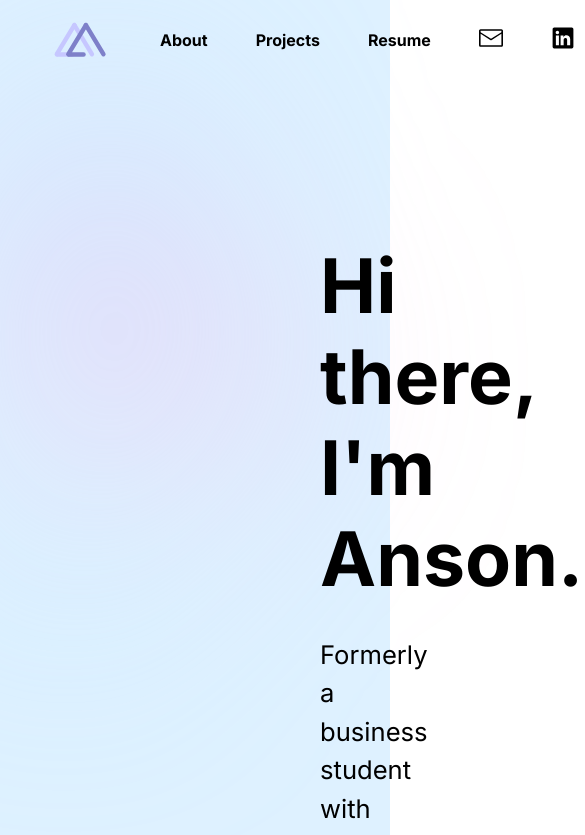
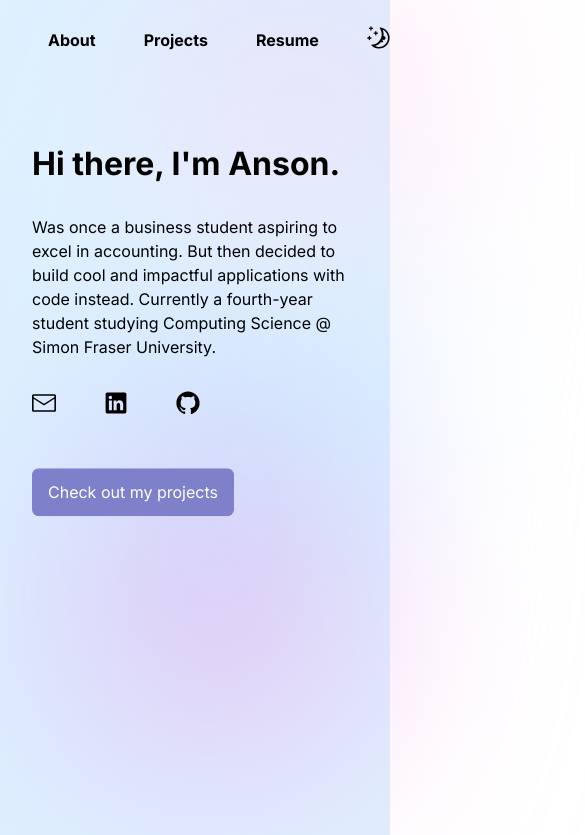
Before and after one commit to NsnGitHub/nsn-portfolio, a React (Vite) app: page / in a window 390 px wide. Shown: the top 835 px of the page, 585 px wide, since content can reach past the window. Built offline with nearby package versions, Linux system fonts and the light colour scheme.

Commit message:
started adding media queries to hero, lqb, contact components

```diff
--- a/src/components/Hero.tsx
+++ b/src/components/Hero.tsx
@@ -12,11 +12,14 @@ export default function Hero() {
       <main className={`hero ${theme === "light" ? "hero--light" : "hero--dark"}`}>
         <h1>Hi there, I'm Anson.</h1>
         <p>
-          Formerly a business student with dreams of conquering the accounting world... but decided to build cool
-          applications instead. Currently a fourth-year student studying Computing Science @ Simon Fraser University.
+          Was once a business student aspiring to excel in accounting. But then decided to build cool and impactful
+          applications with code instead. Currently a fourth-year student studying Computing Science @ Simon Fraser
+          University.
         </p>
         <Contact />
-        <button className="hero__button">Check out my projects</button>
+        <button className={`hero__button ${theme === "light" ? "hero__button--light" : "hero__button--dark"}`}>
+          Check out my projects
+        </button>
       </main>
     </>
   );
--- a/src/components/LiquidBackground-v2.tsx
+++ b/src/components/LiquidBackground-v2.tsx
@@ -18,6 +18,11 @@ type Circle = {
 const getCircleSize = () => {
   const windowSize = window.innerWidth;
   const circleWidth = Math.floor(windowSize / 4);
+
+  if (circleWidth < 175) {
+    return 175;
+  }
+
   return circleWidth;
 };
 
@@ -28,7 +33,7 @@ const generateRandomPosition = (sizeOfCircle: number) => {
 };
 
 const randomSpeedAndDirection = () => {
-  const randomSpeed = Math.random() + 1.5;
+  const randomSpeed = Math.random() + 0.65;
   const randomDirection = Math.random() > 0.5 ? 1 : -1;
   return randomSpeed * randomDirection;
 };
@@ -98,7 +103,7 @@ export default function LiquidBackgroundV2() {
 
   return (
     <div className={`lqb__container ${theme === "light" ? "lqb--light" : "lqb--dark"}`}>
-      <div className="lqb__blurFilter">
+      <div className={`lqb__blurFilter ${theme === "light" ? "lqb__blurFilter--light" : "lqb__blurFilter--dark"}`}>
         {circles.map((circle, index) => (
           <div
             key={index}
@@ -106,15 +111,15 @@ export default function LiquidBackgroundV2() {
               // Conditions to get 2 blue, 2 purple, 2 pink circles in 7 circles total
               index === 0
                 ? theme === "light"
-                  ? "light"
-                  : "dark"
+                  ? "lqb__circle--light"
+                  : "lqb__circle--dark"
                 : // purples
                 index % 3 === 0
-                ? "purple"
+                ? "lqb__circle--purple"
                 : // pinks and blues
                 index % 3 === 1
-                ? "pink"
-                : "blue"
+                ? "lqb__circle--pink"
+                : "lqb__circle--blue"
             }`}
             style={{
               width: `${circle.size}px`,
--- a/src/components/Navbar.tsx
+++ b/src/components/Navbar.tsx
@@ -17,7 +17,9 @@ export default function Navbar() {
         <li>Projects</li>
         <li>Resume</li>
         <li className="navbar__contact-settings">
-          <Contact />
+          <span className="navbar__contact">
+            <Contact />
+          </span>
           <Settings />
         </li>
       </ul>
--- a/src/styles/Contact.css
+++ b/src/styles/Contact.css
@@ -7,4 +7,14 @@
 
 .contact__list li {
   cursor: pointer;
+  transition: all 0.2s ease;
 }
+
+.contact__list li:hover {
+  cursor: pointer;
+  transform: scale(1.15);
+}
+
+.contact__list li:active {
+  transform: scale(1.05);
+}
--- a/src/styles/Hero.css
+++ b/src/styles/Hero.css
@@ -8,7 +8,8 @@
 }
 
 .hero {
-  height: calc(100vh - 5rem);
+  height: calc(100% - 5rem);
+  width: 100%;
   padding: 10rem 20rem;
   display: flex;
   flex-direction: column;
@@ -16,11 +17,11 @@
 }
 
 .hero h1 {
-  font-size: 4.7rem;
+  font-size: 4.5rem;
 }
 
 .hero p {
-  font-size: 1.6rem;
+  font-size: 1.4rem;
   line-height: 1.5;
 }
 
@@ -33,18 +34,96 @@
   display: flex;
   align-items: center;
   justify-content: center;
-  /* background-color: #7e80c9;
-  color: #fff; */
-  background-color: #c6c7ff;
-  color: #000;
 
-  border: 1px solid black;
+  user-select: none;
 
   animation: bouncey-bounce 3s ease infinite;
 }
 
 .hero__button:hover {
   cursor: pointer;
+}
+
+.hero__button--light {
+  background-color: #7e80c9;
+  color: #fff;
+}
+
+.hero__button--dark {
+  background-color: #c6c7ff;
+  color: #000;
+  border: 1px solid black;
+}
+
+@media (max-width: 1400px) {
+  .hero {
+    padding: 8rem 15rem;
+  }
+
+  .hero h1 {
+    font-size: 4.4rem;
+  }
+
+  .hero p {
+    font-size: 1.2rem;
+    line-height: 1.5;
+  }
+}
+
+@media (max-width: 1150px) {
+  .hero {
+    padding: 7rem 10rem;
+  }
+
+  .hero h1 {
+    font-size: 4rem;
+  }
+
+  .hero p {
+    font-size: 1.2rem;
+    line-height: 1.5;
+  }
+}
+
+@media (max-width: 990px) {
+  .hero {
+    padding: 5rem 5rem;
+  }
+
+  .hero h1 {
+    font-size: 4rem;
+  }
+
+  .hero p {
+    font-size: 1.2rem;
+    line-height: 1.5;
+  }
+}
+
+@media (max-width: 765px) {
+  .hero h1 {
+    font-size: 3rem;
+  }
+
+  .hero p {
+    font-size: 1.2rem;
+    line-height: 1.5;
+  }
+}
+
+@media (max-width: 500px) {
+  .hero {
+    padding: 4rem 2rem;
+  }
+
+  .hero h1 {
+    font-size: 2rem;
+  }
+
+  .hero p {
+    font-size: 1rem;
+    line-height: 1.5;
+  }
 }
 
 @keyframes bouncey-bounce {
--- a/src/styles/liquidBackground.css
+++ b/src/styles/liquidBackground.css
@@ -21,28 +21,35 @@
   left: 0;
   width: 100%;
   height: 100%;
-  filter: blur(120px);
   z-index: 3;
 }
 
-.blue {
+.lqb__blurFilter--light {
+  filter: blur(120px);
+}
+
+.lqb__blurFilter--dark {
+  filter: blur(120px) brightness(85%);
+}
+
+.lqb__circle--blue {
   background-color: #b5e5ff;
 }
 
-.pink {
+.lqb__circle--pink {
   background-color: #f9abe7;
 }
 
-.purple {
+.lqb__circle--purple {
   background-color: #d1bbf9;
 }
 
-.light {
+.lqb__circle--light {
   background-color: #ffffff;
   z-index: 2;
 }
 
-.dark {
+.lqb__circle--dark {
   background-color: #121212;
 }
 
--- a/src/styles/navbar.css
+++ b/src/styles/navbar.css
@@ -12,6 +12,8 @@
   align-items: center;
   height: 100%;
   padding: 0rem 3rem;
+
+  user-select: none;
 }
 
 .navbar__contact-settings {
@@ -30,6 +32,10 @@
   transform: scale(1.15);
 }
 
+.navbar li:not(.navbar__contact-settings):active {
+  transform: scale(1.05);
+}
+
 .navbar--light {
   color: #000;
 }
@@ -37,3 +43,15 @@
 .navbar--dark {
   color: #fff;
 }
+
+@media (max-width: 925px) {
+  .navbar__contact {
+    display: none;
+  }
+}
+
+@media (max-width: 500px) {
+  .navbar__logo {
+    display: none;
+  }
+}
```
